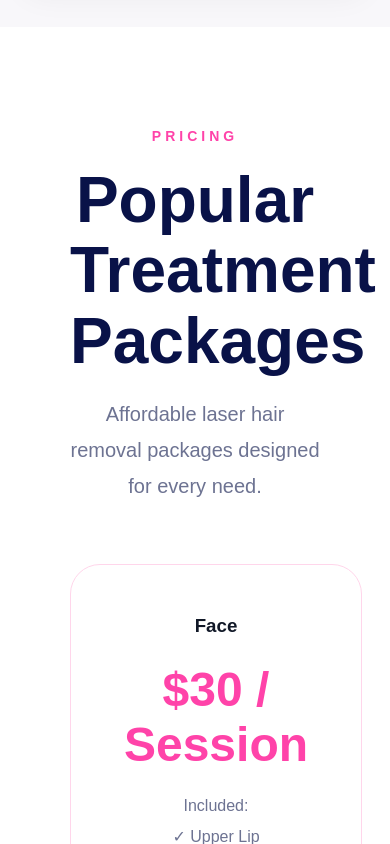
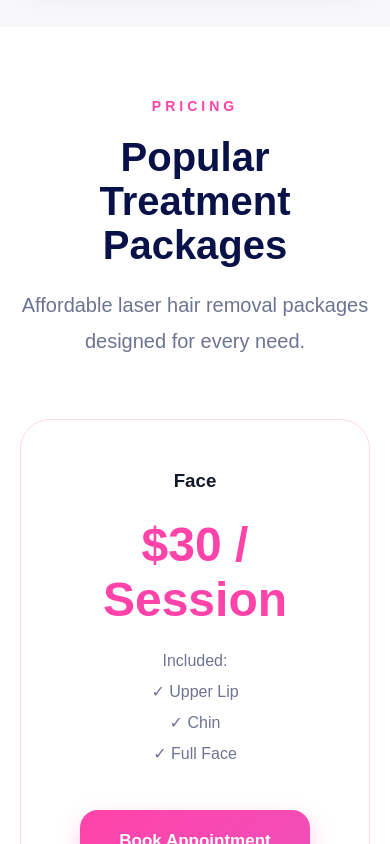
Before and after one commit to hashah8873/Forever-Smooth-Website, a React (Vite) app: page / in a window 390 px wide. Shown: the part 5180-6024 px from the top of the page. Built offline with nearby package versions, Linux system fonts and the light colour scheme.

Commit message:
Fix pricing section for mobile

```diff
--- a/src/App.css
+++ b/src/App.css
@@ -651,6 +651,20 @@ body{
 
   color:#6d7392;
 }
+
+@media (max-width: 768px) {
+  .pricing-grid {
+    grid-template-columns: 1fr;
+  }
+
+  .pricing {
+    padding: 70px 20px;
+  }
+
+  .pricing-header h2 {
+    font-size: 40px;
+  }
+}
 /* =========================
    REVIEWS
 ========================= */
```
